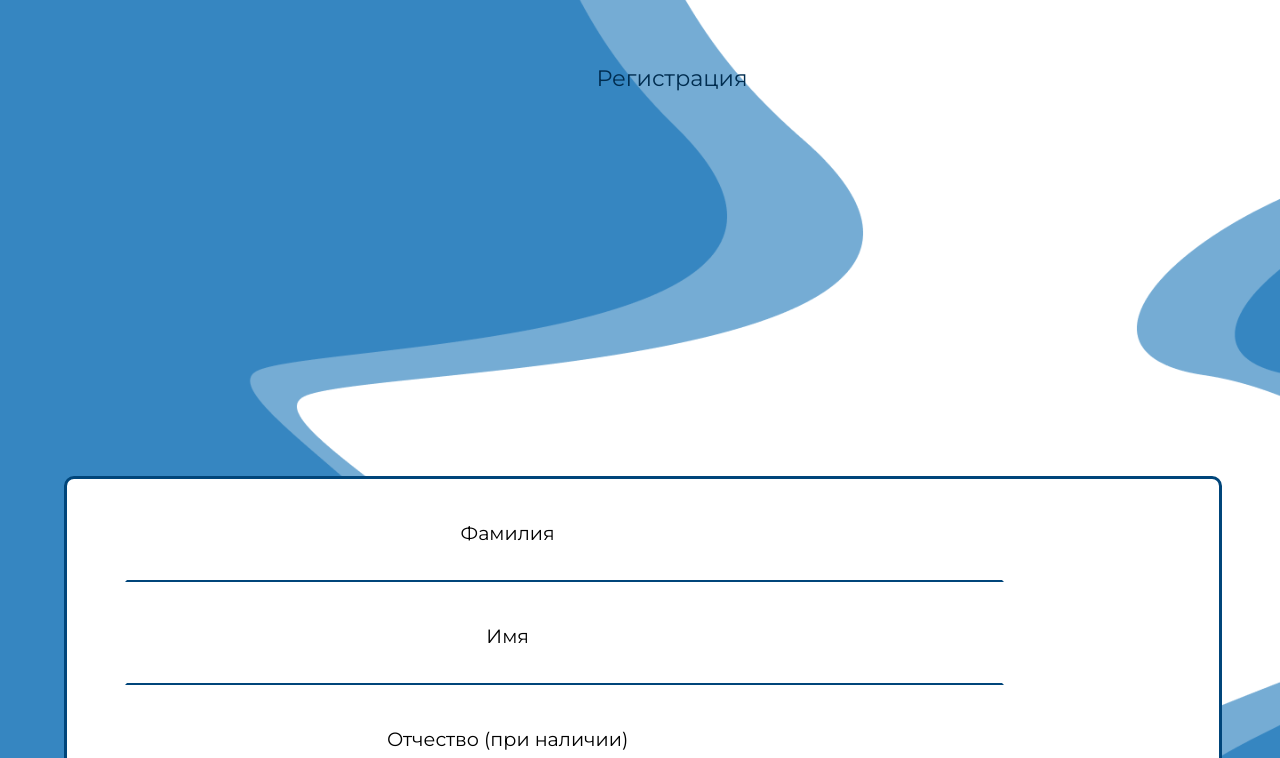
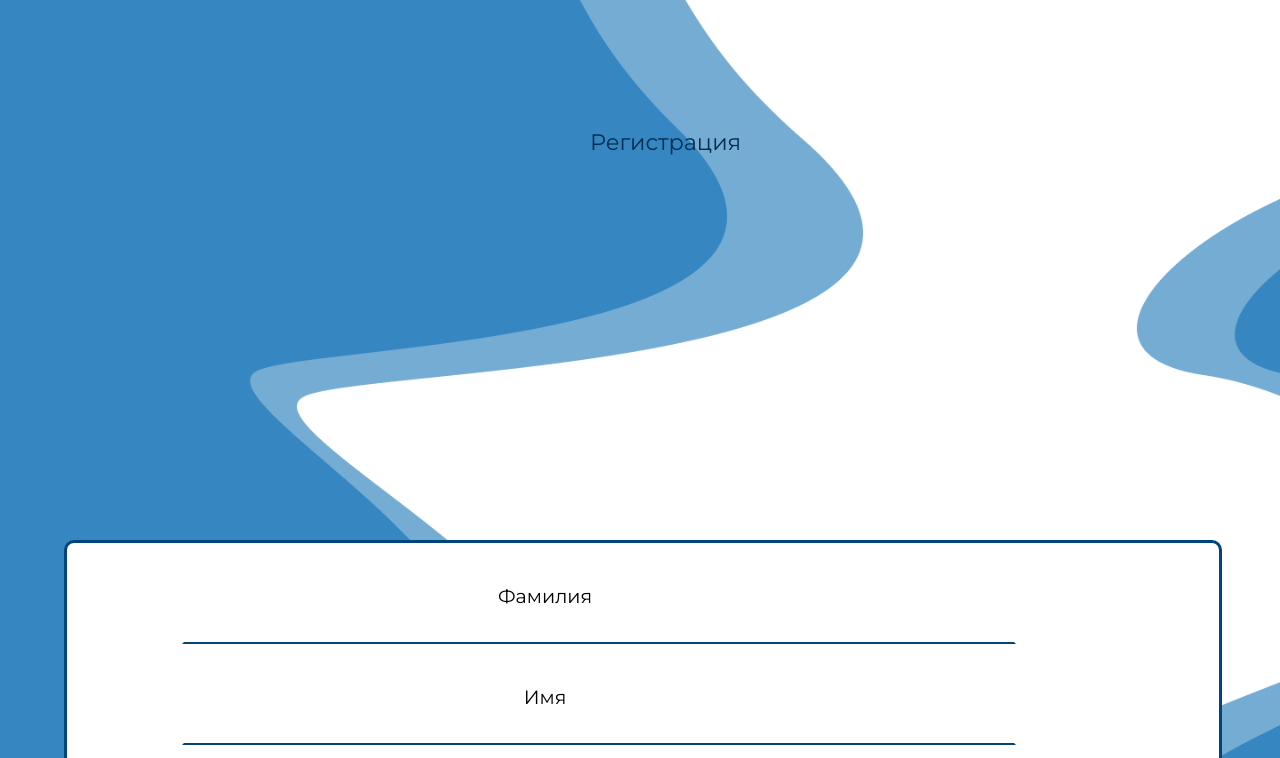
Before and after one commit to ilmiraA/tinder_sign_up, a plain HTML site: page index.html in a window 1280 px wide. Both pictures are taken after a click on the button "Как физическое лицо". Shown: the top 758 px of the page. Drawn offline with Linux system fonts and the light colour scheme.

Commit message:
Редактирование №4

```diff
--- a/CSS/index.css
+++ b/CSS/index.css
@@ -68,15 +68,15 @@ a{
 #send{
     color: #002d50;
     font-size: 140%;
-    margin-top: 5%;
-    margin-left: 5%;
+    margin-top: 10%;
+    margin-left: 4%;
     font-family: 'Montserrat', sans-serif;
 }
 
 .LogIn{
     background: white;
     width: 90%;
-    height: 2100px;
+    height: 1800px;
     border-radius: 10px;
     border-style: solid;
     border-color: #00457a;
@@ -89,7 +89,7 @@ a{
 
 .div{
     padding-top: 20px;
-    padding-left: 5%;
+    padding-left: 10%;
 }
 
 input{
```
